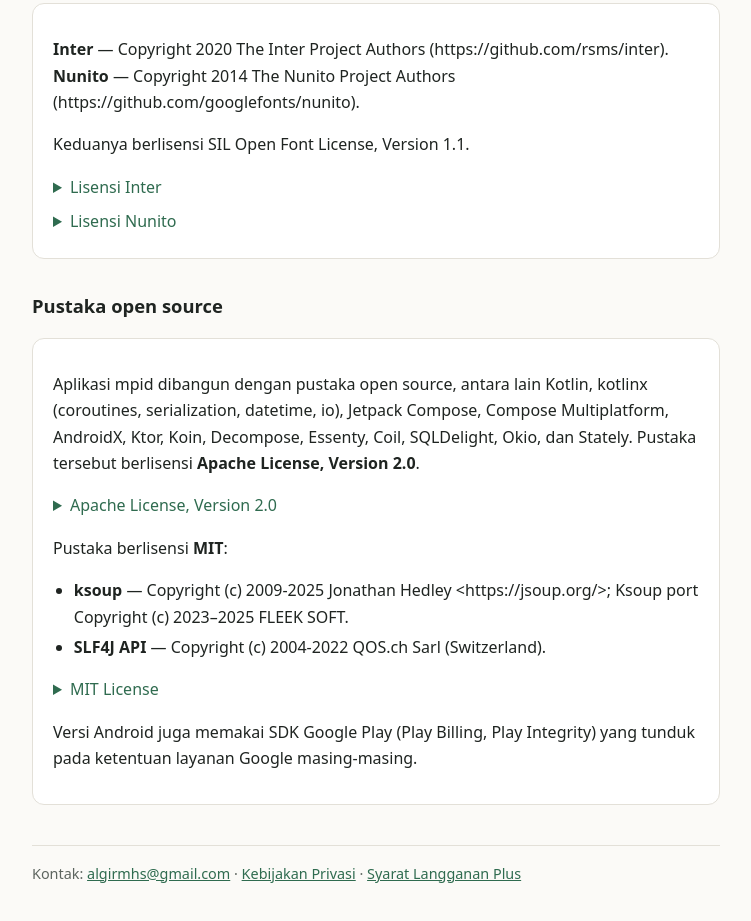
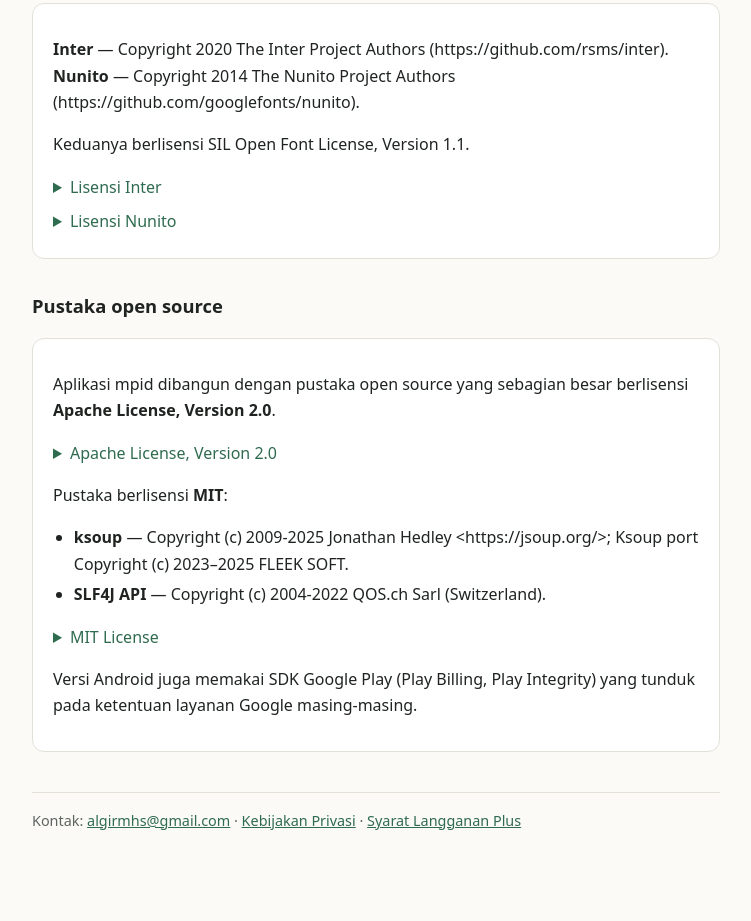
Before and after one commit to algirm/mpid-legal, a plain HTML site: page kredit/index.html in a window 1280 px wide. Shown: the part 694-1615 px from the top of the page, without its empty margins (264-1015 px from the left). After the commit the page ends 1590 px from the top, so only its background shows below. Drawn offline with Linux system fonts and the light colour scheme.

Commit message:
Kredit: ringkas paragraf pustaka open source

```diff
--- a/kredit/index.html
+++ b/kredit/index.html
@@ -224,9 +224,7 @@ OTHER DEALINGS IN THE FONT SOFTWARE.</pre></details>
 
   <h2>Pustaka open source</h2>
   <div class="card">
-    <p>Aplikasi mpid dibangun dengan pustaka open source, antara lain Kotlin, kotlinx (coroutines, serialization,
-    datetime, io), Jetpack Compose, Compose Multiplatform, AndroidX, Ktor, Koin, Decompose, Essenty, Coil, SQLDelight,
-    Okio, dan Stately. Pustaka tersebut berlisensi <strong>Apache License, Version 2.0</strong>.</p>
+    <p>Aplikasi mpid dibangun dengan pustaka open source yang sebagian besar berlisensi <strong>Apache License, Version 2.0</strong>.</p>
     <details><summary>Apache License, Version 2.0</summary><pre>Apache License
 Version 2.0, January 2004
 http://www.apache.org/licenses/
```
